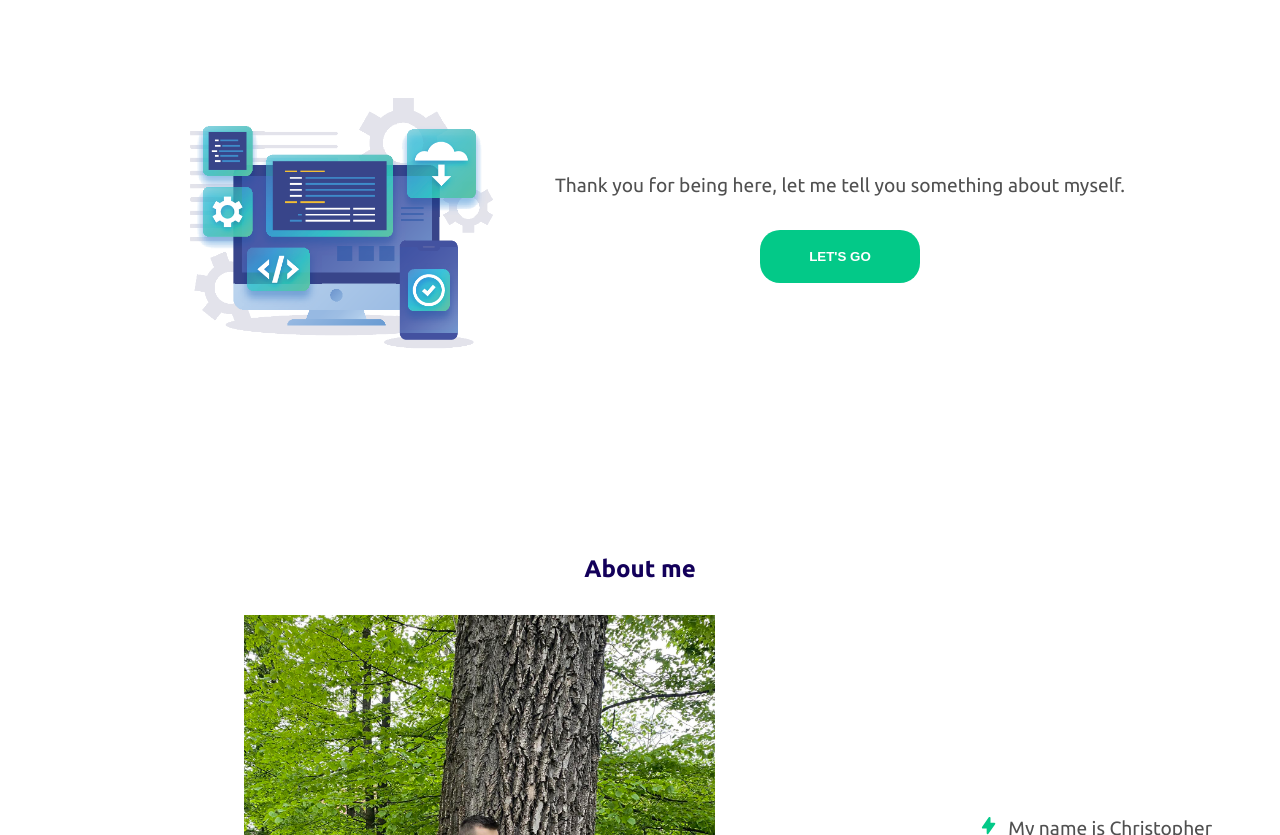
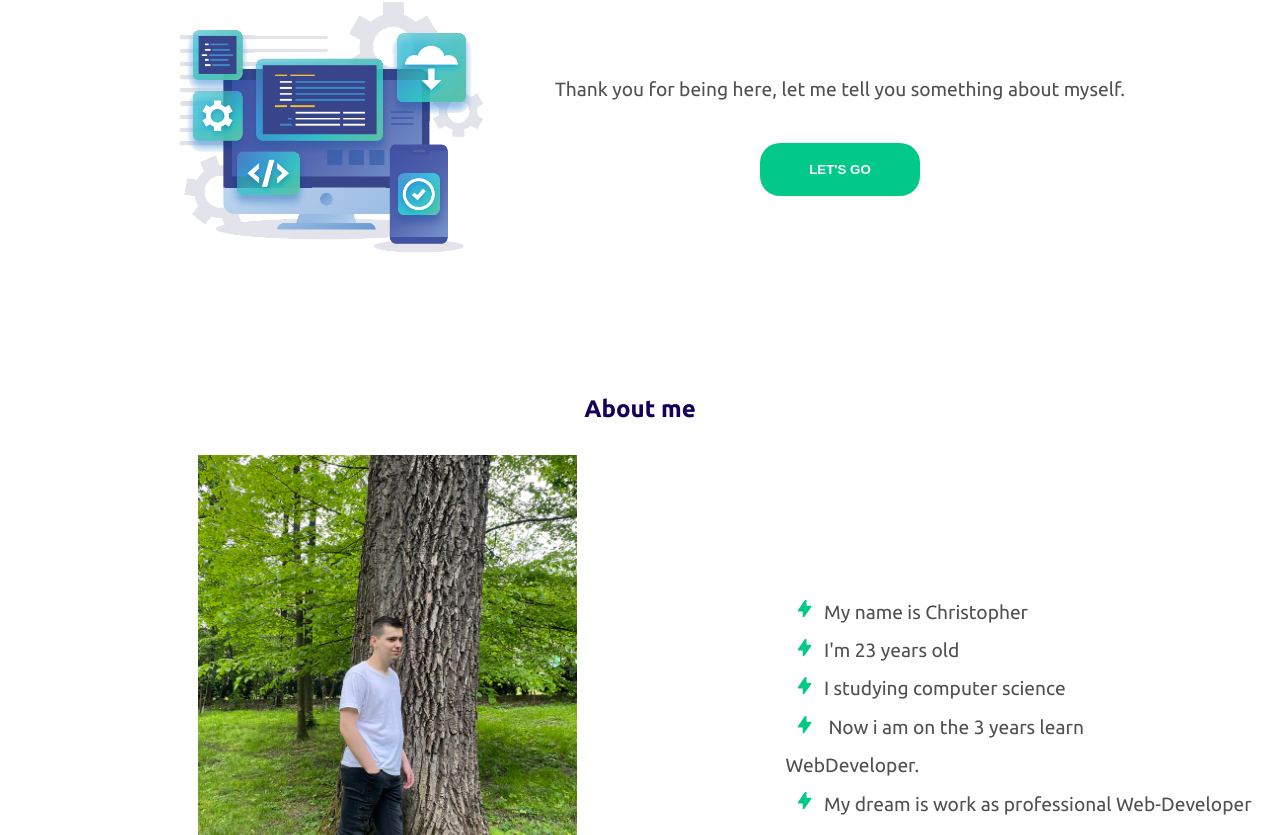
Before and after one commit to Kry765/Portfolio, a React (Create React App) app: page / in a window 1280 px wide. Shown: the part 425-1260 px from the top of the page. Built offline with nearby package versions, Linux system fonts and the light colour scheme.

Commit message:
upgrade menu

```diff
--- a/src/style/_aboutme.scss
+++ b/src/style/_aboutme.scss
@@ -1,14 +1,13 @@
 @use './mixins' as *;
 @use './colors' as *;
 @use './animation' as *;
-
 
 .about-me {
 	display: flex;
 	align-items: center;
 	flex-direction: column;
 	max-width: 100%;
-	min-height: 100vh;
+	min-height: 100%;
 	padding: 2em 0.5em;
 	margin-top: 3em;
 	color: $menu-text-color;
@@ -37,10 +36,11 @@
 	&__text {
 		padding: 1em;
 		font-size: 1.2rem;
-		line-height: 1.5em;
+		line-height: 2em;
 		color: $text-color;
+		min-width: 40%;
 	}
-	&__list-style{
+	&__list-style {
 		color: $contrast-color;
 		margin: 0 0.5em;
 	}
--- a/src/style/_header.scss
+++ b/src/style/_header.scss
@@ -9,15 +9,16 @@
 	align-items: center;
 	flex-direction: column;
 	text-align: center;
-	width: 100%;
-	height: 100vh;
+	max-width: 100%;
+	min-height: 100vh;
+	padding: 1.5em;
 	color: $menu-text-color;
 
 	&__title {
 		font-size: 2rem;
 		position: relative;
 		z-index: -2;
-		padding: 1em;
+		padding: 0.5em;
 	}
 	&__letter1 {
 		animation: letter both;
@@ -168,7 +169,6 @@
 
 	&__primary-photo {
 		position: relative;
-		// background-color: rgba(0, 0, 0, 0.068);
 		display: none;
 		width: 400px;
 		height: 400px;
@@ -189,7 +189,7 @@
 
 	&__text {
 		font-size: 1.2rem;
-		padding: 1em;
+		padding: 1.5em;
 		color: $text-color;
 	}
 	&__button {
@@ -214,6 +214,7 @@
 	.header {
 		position: relative;
 		top: 100px;
+		min-height: 80vh;
 		&__primary-photo {
 			display: block;
 		}
--- a/src/style/_menu.scss
+++ b/src/style/_menu.scss
@@ -11,6 +11,7 @@
 	width: 100%;
 	height: 80px;
 	// color: $menu-text-color;
+	background-color: #fff;
 	z-index: 1000;
 
 	&__logo {
```
